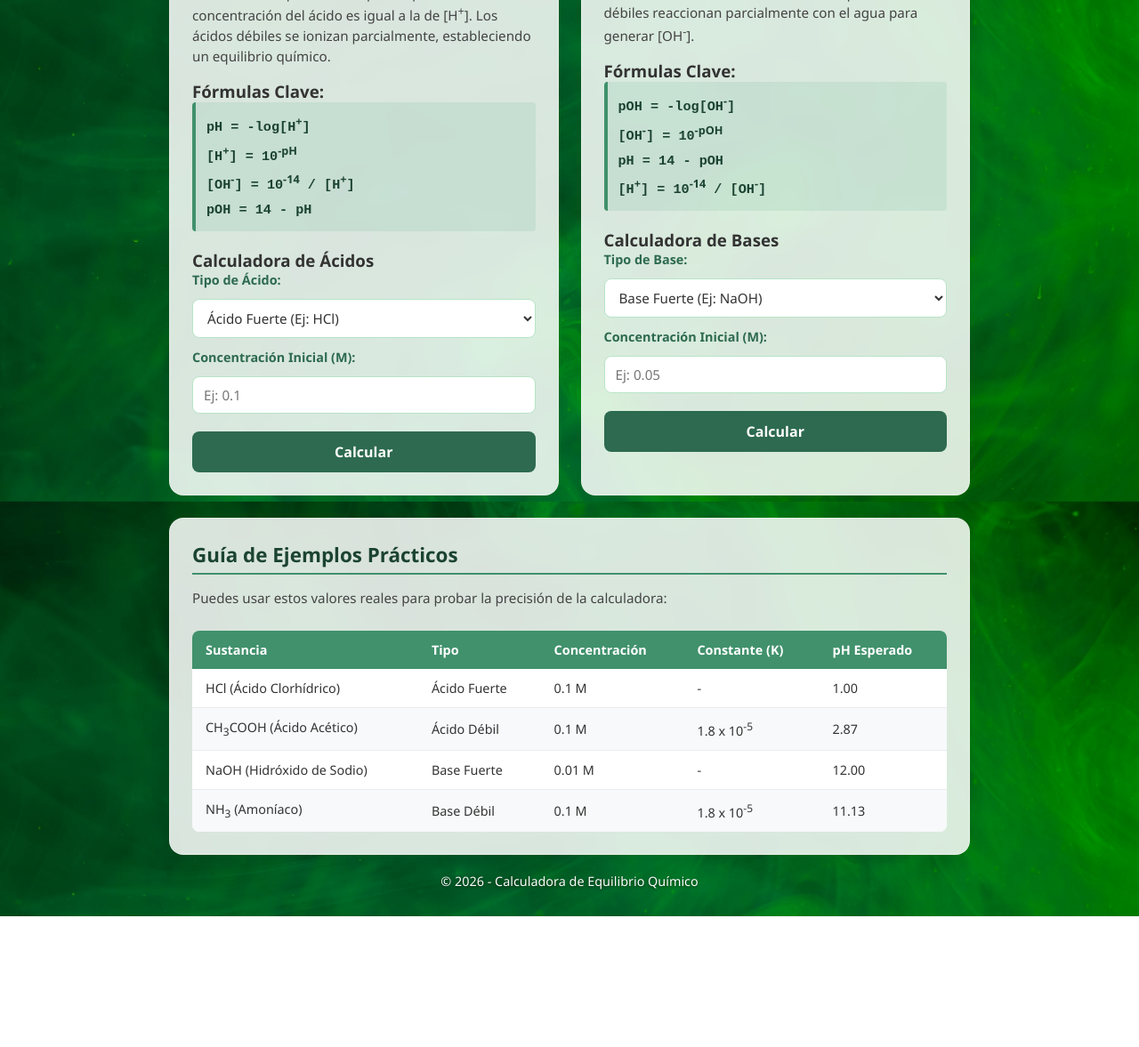
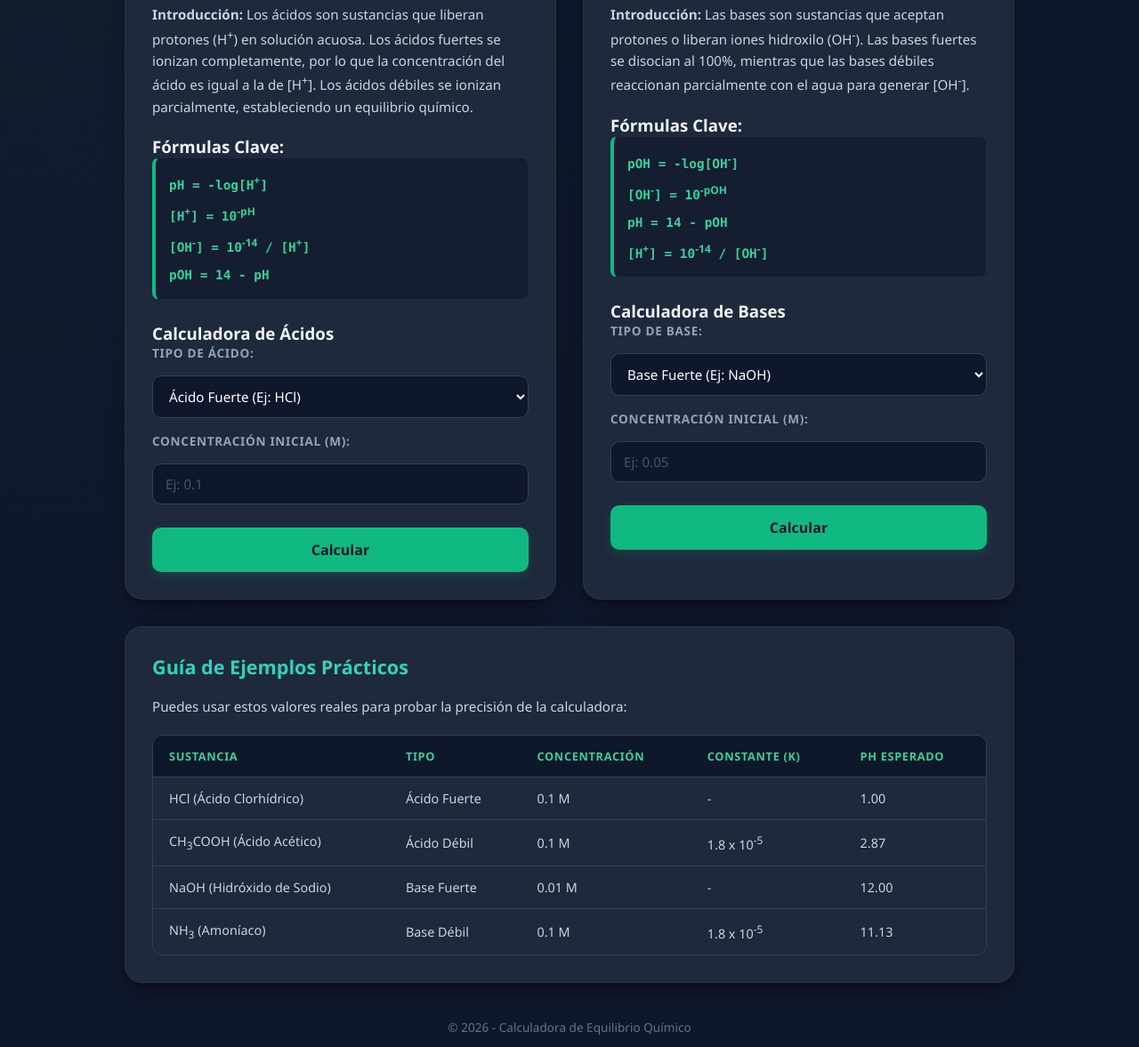
Before and after one commit to herlyruiz6117-wq/calculadora-acido-base-, a plain HTML site: page index.html in a window 1280 px wide. Shown: the part 290-1467 px from the top of the page at 89% size. Before the commit the page ends 1320 px from the top, so only its background shows below. Drawn offline with Linux system fonts and the light colour scheme.

Commit message:
Add files via upload

```diff
--- a/style.css
+++ b/style.css
@@ -1,62 +1,67 @@
 /* ==========================================================================
-   ESTILOS GENERALES Y FONDO
+   ESTILOS GENERALES Y FONDO PROFESIONAL (MODO OSCURO)
    ========================================================================== */
 * {
     margin: 0;
     padding: 0;
     box-sizing: border-box;
-    font-family: 'Segoe UI', Tahoma, Geneva, Verdana, sans-serif;
+    font-family: 'Segoe UI', system-ui, -apple-system, sans-serif;
 }
 
 body {
-    background: url('image.png') no-repeat center center fixed;
-    background-size: cover;
+    /* Fondo oscuro profundo, serio y minimalista */
+    background-color: #0f172a;
+    background-image:
+        radial-gradient(at 0% 0%, rgba(16, 185, 129, 0.05) 0px, transparent 50%),
+        radial-gradient(at 100% 100%, rgba(15, 23, 42, 1) 0px, transparent 50%);
     min-height: 100vh;
-    color: #333333;
+    color: #f1f5f9;
     display: flex;
     flex-direction: column;
     align-items: center;
-    padding: 20px;
+    padding: 30px 20px;
 }
 
 /* ==========================================================================
-   ENCABEZADO Y PIE DE PÁGINA (HEADER & FOOTER)
+   ENCABEZADO Y PIE DE PÁGINA
    ========================================================================== */
 header {
     text-align: center;
-    margin-bottom: 30px;
-    color: #ffffff;
-    text-shadow: 0 2px 4px rgba(0, 0, 0, 0.4);
+    margin-bottom: 40px;
+    max-width: 600px;
 }
 
 header h1 {
-    font-size: 2.5rem;
-    margin-bottom: 10px;
+    font-size: 2.4rem;
+    font-weight: 800;
+    color: #ffffff;
+    letter-spacing: -0.025em;
+    margin-bottom: 12px;
 }
 
 header p {
-    font-size: 1.1rem;
-    opacity: 0.9;
+    font-size: 1.05rem;
+    color: #94a3b8; /* Gris suave profesional */
+    line-height: 1.6;
 }
 
 footer {
     margin-top: auto;
-    padding: 20px 0 10px 0;
-    color: #ffffff;
-    font-size: 0.9rem;
-    text-shadow: 0 1px 3px rgba(0, 0, 0, 0.5);
+    padding: 40px 0 10px 0;
+    color: #64748b;
+    font-size: 0.85rem;
     text-align: center;
 }
 
 /* ==========================================================================
-   CONTENEDOR PRINCIPAL Y TARJETAS (GLASSMORPHISM)
+   CONTENEDOR PRINCIPAL Y TARJETAS PREMIUM
    ========================================================================== */
 .container {
     width: 100%;
-    max-width: 900px;
+    max-width: 1000px;
     display: grid;
     grid-template-columns: 1fr;
-    gap: 25px;
+    gap: 30px;
 }
 
 @media (min-width: 768px) {
@@ -69,46 +74,53 @@ footer {
 }
 
 .card {
-    background: rgba(255, 255, 255, 0.85);
-    backdrop-filter: blur(10px);
-    -webkit-backdrop-filter: blur(10px);
-    border: 1px solid rgba(255, 255, 255, 0.25);
-    border-radius: 16px;
-    padding: 25px;
-    box-shadow: 0 8px 32px 0 rgba(0, 0, 0, 0.15);
+    /* Tarjetas oscuras con un sutil borde brillante */
+    background: #1e293b;
+    border: 1px solid rgba(255, 255, 255, 0.05);
+    border-radius: 20px;
+    padding: 30px;
+    box-shadow: 0 10px 25px -5px rgba(0, 0, 0, 0.3), 0 8px 10px -6px rgba(0, 0, 0, 0.3);
+    transition: transform 0.2s ease, border-color 0.2s ease;
+}
+
+.card:hover {
+    border-color: rgba(16, 185, 129, 0.2);
 }
 
 .card h2 {
-    color: #1b4332;
-    font-size: 1.4rem;
-    margin-bottom: 15px;
-    border-bottom: 2px solid #40916c;
-    padding-bottom: 5px;
+    color: #2dd4bf; /* Turquesa/Verde tecnológico */
+    font-size: 1.35rem;
+    font-weight: 700;
+    margin-bottom: 18px;
+    display: flex;
+    align-items: center;
 }
 
 .card p {
     font-size: 0.95rem;
-    line-height: 1.5;
-    margin-bottom: 15px;
-    color: #444444;
+    line-height: 1.6;
+    margin-bottom: 20px;
+    color: #cbd5e1;
 }
 
 /* ==========================================================================
-   SECCIÓN DE FÓRMULAS
+   BLOQUE DE FÓRMULAS CIENTÍFICAS
    ========================================================================== */
 .formulas {
-    background: rgba(40, 145, 108, 0.1);
-    border-left: 4px solid #40916c;
-    padding: 12px;
-    border-radius: 4px;
-    margin-bottom: 20px;
+    background: rgba(15, 23, 42, 0.6);
+    border: 1px solid rgba(255, 255, 255, 0.05);
+    border-left: 4px solid #10b981; /* Detalle verde esmeralda */
+    padding: 15px;
+    border-radius: 8px;
+    margin-bottom: 25px;
 }
 
 .formulas p {
-    margin-bottom: 5px;
-    font-family: 'Courier New', Courier, monospace;
-    font-weight: bold;
-    color: #1b4332;
+    margin-bottom: 8px;
+    font-family: 'SFMono-Regular', Consolas, 'Liberation Mono', Menlo, monospace;
+    font-weight: 600;
+    color: #34d399;
+    font-size: 0.9rem;
 }
 
 .formulas p:last-child {
@@ -116,81 +128,96 @@ footer {
 }
 
 /* ==========================================================================
-   CAMPOS DE LA CALCULADORA (FORMULARIOS)
+   FORMULARIOS (INPUTS Y SELECTS)
    ========================================================================== */
 .calculator-box {
     display: flex;
     flex-direction: column;
-    gap: 12px;
+    gap: 16px;
 }
 
 label {
-    font-size: 0.9rem;
+    font-size: 0.85rem;
     font-weight: 600;
-    color: #2d6a4f;
+    color: #94a3b8;
+    text-transform: uppercase;
+    letter-spacing: 0.05em;
 }
 
 input, select {
     width: 100%;
-    padding: 10px 12px;
-    border: 1px solid #b7e4c7;
-    border-radius: 8px;
-    background-color: #ffffff;
+    padding: 12px 14px;
+    background-color: #0f172a;
+    border: 1px solid #334155;
+    border-radius: 10px;
     font-size: 0.95rem;
-    color: #333333;
+    color: #ffffff;
     outline: none;
-    transition: all 0.3s ease;
+    transition: all 0.2s ease;
 }
 
 input:focus, select:focus {
-    border-color: #52b788;
-    box-shadow: 0 0 0 3px rgba(82, 183, 136, 0.25);
+    border-color: #10b981;
+    box-shadow: 0 0 0 3px rgba(16, 185, 129, 0.15);
 }
 
+input::placeholder {
+    color: #475569;
+}
+
+/* BOTÓN DE ACCIÓN */
 button {
     width: 100%;
-    padding: 12px;
-    background-color: #2d6a4f;
-    color: #ffffff;
+    padding: 14px;
+    background-color: #10b981; /* Verde esmeralda */
+    color: #0f172a;
     border: none;
-    border-radius: 8px;
+    border-radius: 10px;
     font-size: 1rem;
-    font-weight: 600;
+    font-weight: 700;
     cursor: pointer;
-    transition: background-color 0.2s ease, transform 0.1s ease;
-    margin-top: 8px;
+    transition: all 0.2s ease;
+    margin-top: 10px;
+    box-shadow: 0 4px 12px rgba(16, 185, 129, 0.2);
 }
 
 button:hover {
-    background-color: #1b4332;
+    background-color: #059669;
+    transform: translateY(-1px);
+    box-shadow: 0 6px 20px rgba(16, 185, 129, 0.3);
 }
 
 button:active {
-    transform: scale(0.98);
+    transform: translateY(1px);
 }
 
 /* ==========================================================================
-   RESULTADOS
+   CUADRO DE RESULTADOS CIENTÍFICOS
    ========================================================================== */
 .results {
-    margin-top: 15px;
-    padding: 15px;
-    background-color: #d8f3dc;
-    border: 1px solid #b7e4c7;
-    border-radius: 8px;
-    animation: fadeIn 0.3s ease-in-out;
+    margin-top: 20px;
+    padding: 20px;
+    background: rgba(16, 185, 129, 0.1);
+    border: 1px solid rgba(16, 185, 129, 0.2);
+    border-radius: 12px;
+    animation: fadeIn 0.3s cubic-bezier(0.16, 1, 0.3, 1);
 }
 
 .results h4 {
-    color: #1b4332;
-    margin-bottom: 8px;
-    font-size: 1.05rem;
+    color: #34d399;
+    margin-bottom: 12px;
+    font-size: 1.1rem;
+    font-weight: 700;
 }
 
 .results p {
-    margin-bottom: 5px;
-    font-size: 0.95rem;
-    color: #2d6a4f;
+    margin-bottom: 8px;
+    font-size: 1rem;
+    color: #e2e8f0;
+}
+
+.results p strong {
+    color: #94a3b8;
 }
 
 .results p:last-child {
@@ -198,48 +225,54 @@ button:active {
 }
 
 /* ==========================================================================
-   TABLA DE EJEMPLOS PRÁCTICOS
+   TABLA DE DATOS DE REFERENCIA
    ========================================================================== */
 .table-responsive {
     width: 100%;
     overflow-x: auto;
+    margin-top: 15px;
+    border-radius: 12px;
+    border: 1px solid #334155;
 }
 
 table {
     width: 100%;
     border-collapse: collapse;
-    margin-top: 10px;
-    background-color: #ffffff;
-    border-radius: 8px;
-    overflow: hidden;
+    background-color: #1e293b;
+    color: #cbd5e1;
 }
 
 th, td {
-    padding: 12px 15px;
+    padding: 14px 18px;
     text-align: left;
     font-size: 0.9rem;
 }
 
 th {
-    background-color: #40916c;
-    color: #ffffff;
-    font-weight: 600;
+    background-color: #0f172a;
+    color: #34d399;
+    font-weight: 700;
+    border-bottom: 1px solid #334155;
+    text-transform: uppercase;
+    font-size: 0.8rem;
+    letter-spacing: 0.05em;
 }
 
 tr {
-    border-bottom: 1px solid #e9ecef;
+    border-bottom: 1px solid #334155;
+    transition: background-color 0.2s ease;
 }
 
 tr:last-child {
     border-bottom: none;
 }
 
-tr:nth-child(even) {
-    background-color: #f8f9fa;
+tr:hover {
+    background-color: rgba(255, 255, 255, 0.02);
 }
 
 /* ==========================================================================
-   REGLAS AUXILIARES Y ANIMACIONES
+   ANIMACIONES Y REGLAS CLAVE
    ========================================================================== */
 .hidden {
     display: none !important;
@@ -248,7 +281,7 @@ tr:nth-child(even) {
 @keyframes fadeIn {
     from {
         opacity: 0;
-        transform: translateY(5px);
+        transform: translateY(8px);
     }
     to {
         opacity: 1;
```
